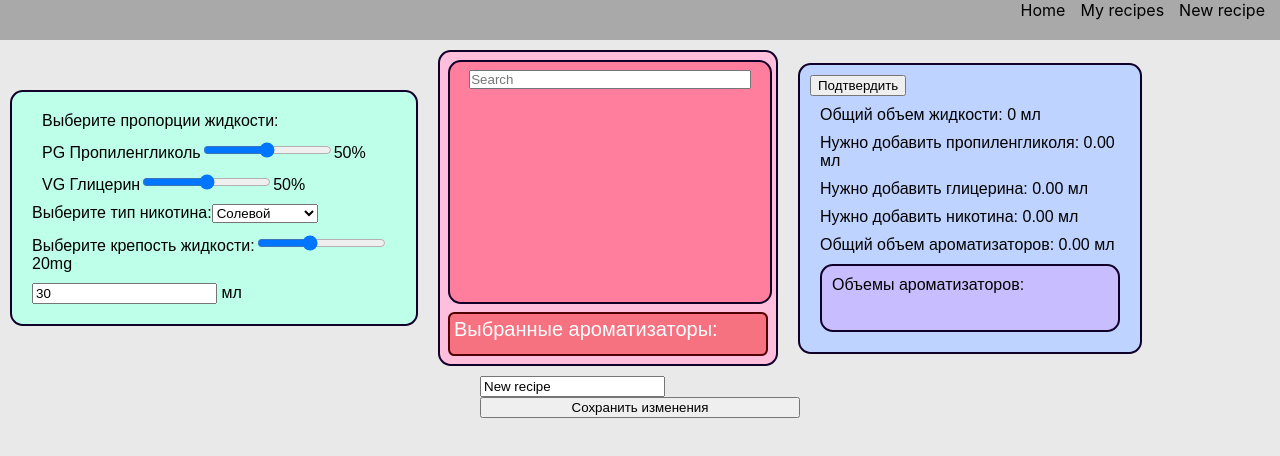
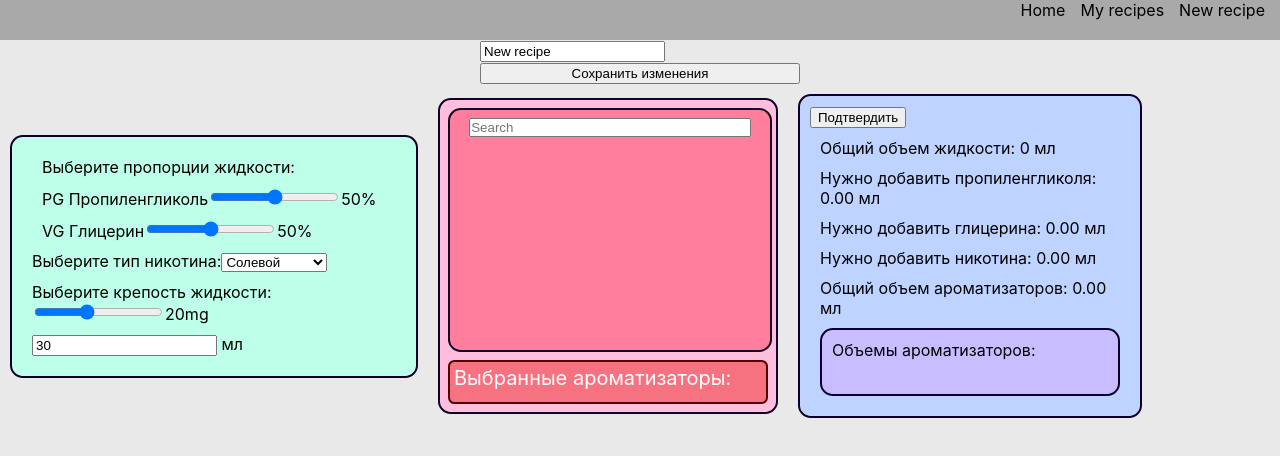
Before and after one commit to massoncheg/jija-app, a React (Create React App) app: page /#/redactor in a window 1280 px wide. Shown: the top 456 px of the page. Built offline with nearby package versions, Linux system fonts and the light colour scheme.

Commit message:
decoration started

```diff
--- a/src/Components/RecipeRedactor/RecipeRedactor.tsx
+++ b/src/Components/RecipeRedactor/RecipeRedactor.tsx
@@ -25,17 +25,22 @@ const RecipeRedactor = React.memo(({ commonState, baseState, flavoringsState, de
 
 
     return (
-        <div className={cls.redactorWrapper}>
-            <div className={cls.redactorContentWrapper}>
+        <div className="text-stone-200 font-medium">
+            <div className="
+            w-full flex flex-wrap justify-end items-center
+            bg-bg2 border-gray-200 px-2 sm:px-4 py-3.5 dark:bg-gray-800">
+            <SaveButton state={{
+                common: commonState,
+                base: baseState,
+                flavorings: flavoringsState,
+                description: descriptionState
+            }} />
+            </div>
+            <div className="grid gap-2 grid-cols-1 grid-rows-3 m-5  md:grid md:gap-3 md:grid-cols-3 md:grid-rows-1 content-center justify-items-center ">
                 <BaseSelect state={baseState} />
                 <FlavoringsSelect state={flavoringsState} />
                 <RecipeDescription state={descriptionState} baseState={baseState} flavoringsState={flavoringsState} />
-                <SaveButton state={{
-                    common: commonState,
-                    base: baseState,
-                    flavorings: flavoringsState,
-                    description: descriptionState
-                }} />
+
             </div>
         </div>
     )
```
